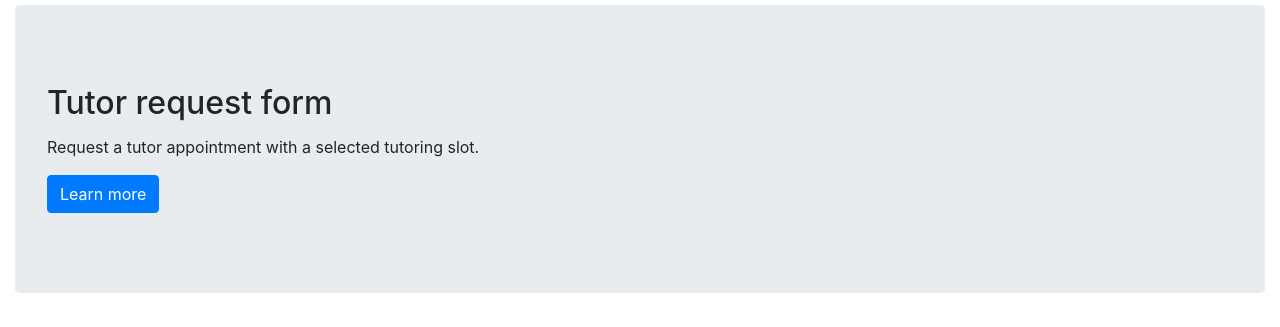
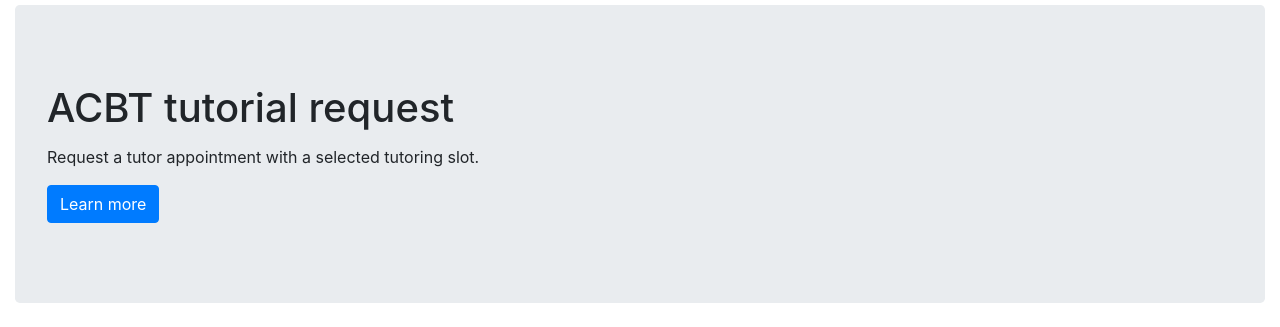
Before and after one commit to chehanr/tutreq, a Django app: page / in a window 1280 px wide. Shown: the part 56-383 px from the top of the page. Run offline with Django 3.2, Linux system fonts and the light colour scheme; data that the repository does not hold is empty; parts of the project's set-up code (start-up, migrations or seed data) failed here and were passed over; some libraries are stand-ins or nearby versions.

Commit message:
Changed h tags, changed titles.

```diff
--- a/core/templates/about_page.html
+++ b/core/templates/about_page.html
@@ -7,12 +7,12 @@
 <div class="row">
     <div class="col-md-12">
         <div class="page-header">
-            <h2>About</h2>
+            <h1>About</h1>
         </div>
         <div class="col-md-12">
-            <h3>Tutreq</h3>
+            <h2>Tutreq</h2>
             <p>...</p>
-            <h3>Author</h3>
+            <h2>Author</h2>
             <p>
                 This website was created and is maintained by Chehan Ratnasiri (<a href="https://twitter.com/chehanr/"
                     target="_blank">@chehanr</a>) free of charge. <br />
--- a/core/templates/request_feedback.html
+++ b/core/templates/request_feedback.html
@@ -7,7 +7,7 @@
 <div class="row">
     <div class="col-md-12">
         <div class="page-header">
-            <h2>Tutor feedback</h2>
+            <h1>Tutor feedback</h1>
         </div>
         <div class="row">
             <div class="col-md-12">
--- a/core/templates/request_form.html
+++ b/core/templates/request_form.html
@@ -1,6 +1,6 @@
 {% extends 'base.html' %}
 {% load staticfiles %}
-{% block title %}Tutor request form{% endblock %}
+{% block title %}ACBT tutorial request{% endblock %}
 {% block scripts_header %}
 <link rel="stylesheet" type="text/css" href="{% static 'css/bootstrap-select.min.css' %}">
 <link rel="stylesheet" type="text/css" href="{% static 'css/odometer-theme-minimal.css' %}">
@@ -9,7 +9,7 @@
 <div class="row">
     <div class="col-md-12">
         <div class="jumbotron">
-            <h2>Tutor request form</h2>
+            <h1>ACBT tutorial request</h1>
             <p>Request a tutor appointment with a selected tutoring slot.</p>
             <p><a class="btn btn-primary btn-large" href="#">Learn more</a></p>
         </div>
--- a/core/templates/requests_manage.html
+++ b/core/templates/requests_manage.html
@@ -12,7 +12,7 @@
 <div class="row">
     <div class="col-md-12">
         <div class="page-header">
-            <h2>Manage requests</h2>
+            <h1>Manage requests</h1>
         </div>
         <div class="card">
             <div class="card-header">All requests</div>
```
